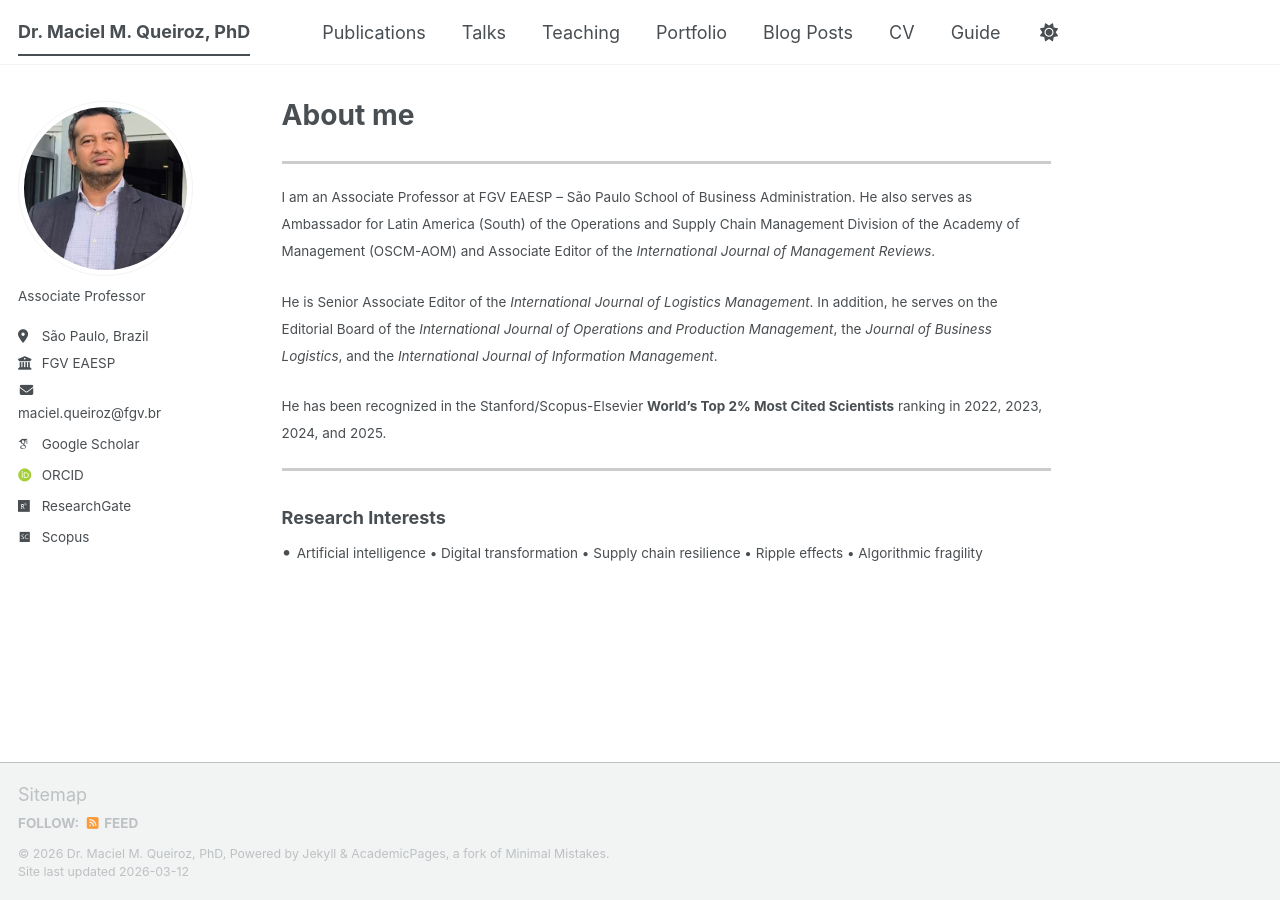
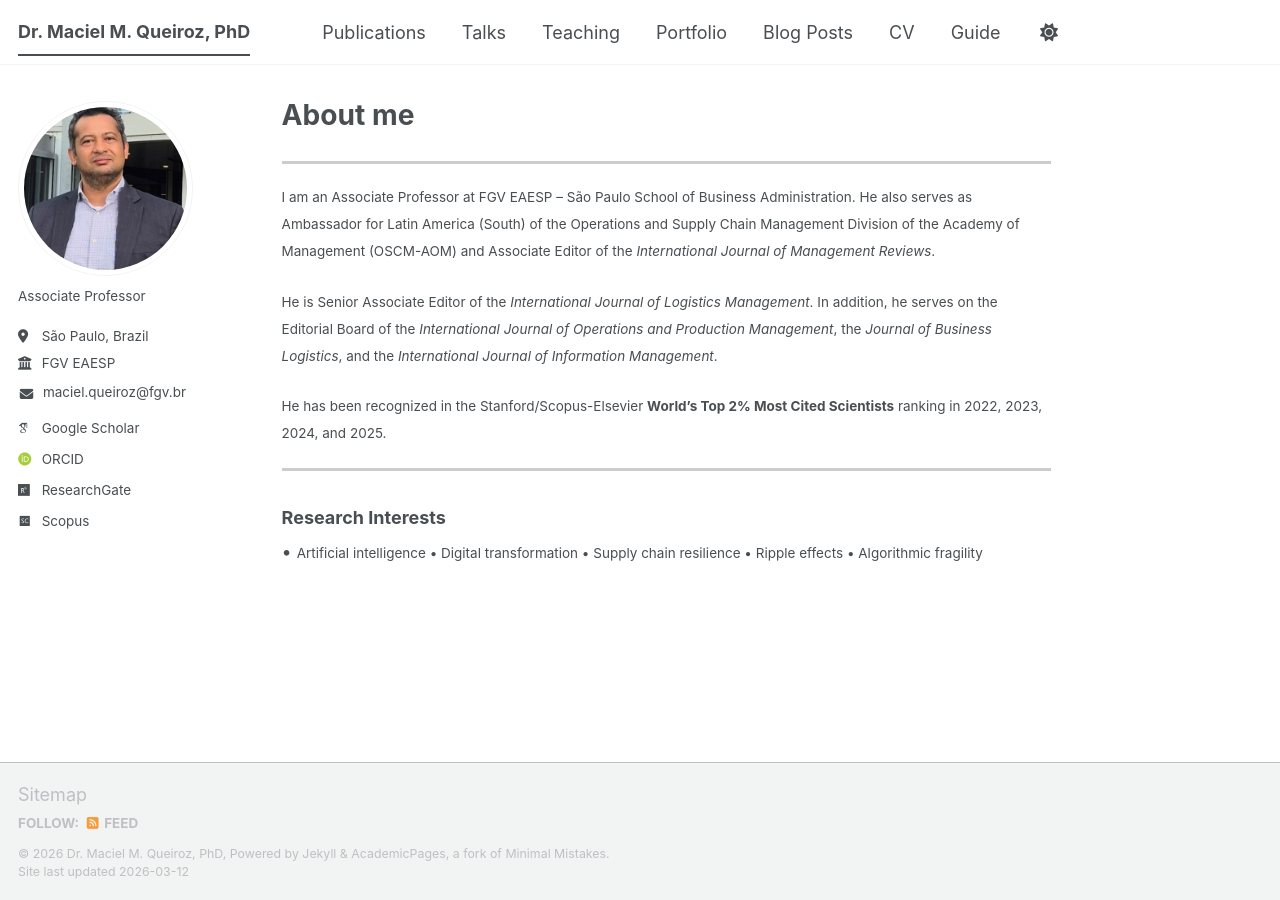
Before and after one commit to maciel-queiroz/maciel-queiroz.github.io, a Jekyll site: the page built from _pages/about.md, in a window 1280 px wide. Built offline with Jekyll 4.4.1, drawn with Linux system fonts in a browser that asks for light colours; some web fonts are replaced; a script bundle is joined from its source files by our own code; library files that are not in the unit come from our copies.

Commit message:
Update author-profile.html

```diff
--- a/_includes/author-profile.html
+++ b/_includes/author-profile.html
@@ -34,10 +34,10 @@
         <li><a href="{{ author.uri }}"><i class="fas fa-fw fa-link icon-pad-right" aria-hidden="true"></i>{{ site.data.ui-text[site.locale].website_label | default: "Website" }}</a></li>
       {% endif %}
       {% if author.email %}
-  <li>
-    <i class="fas fa-fw fa-envelope"></i>
-    <a href="mailto:{{ author.email }}">{{ author.email }}</a>
-  </li>
+<li style="display:flex; align-items:center; gap:8px;">
+<i class="fas fa-fw fa-envelope"></i>
+<a href="mailto:{{ author.email }}">{{ author.email }}</a>
+</li>
 {% endif %}
 
       <!-- Font Awesome and Academicons icons / Academic websites -->
```
